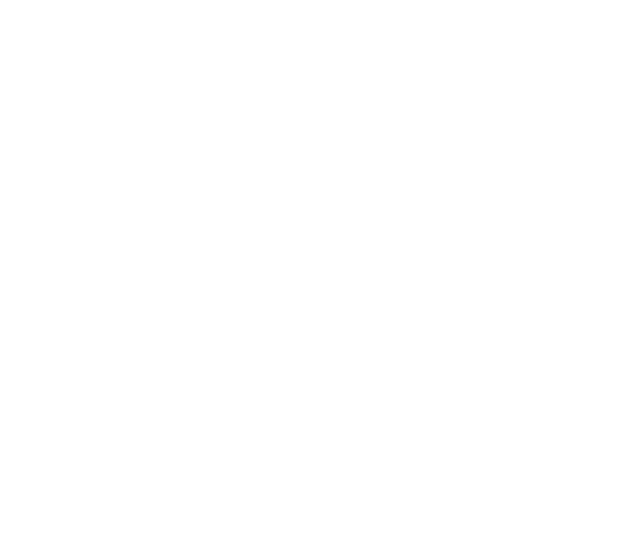
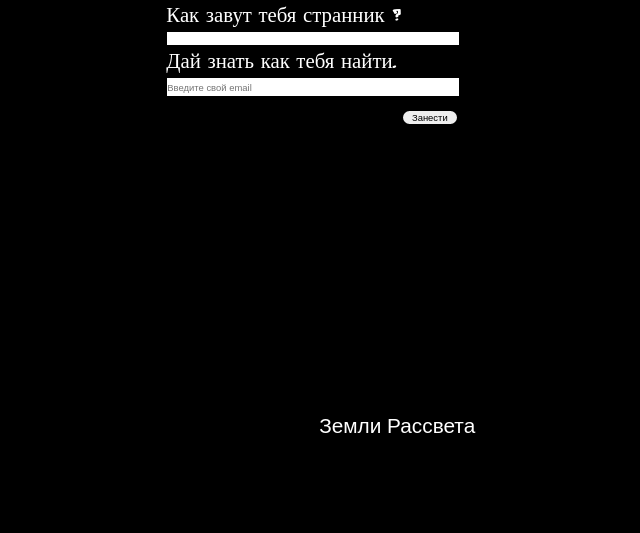
Before and after one commit to Keni13-coder/WEB-or-not, a plain HTML site: page home_web/index.html in a window 1280 px wide. Shown: the whole page, without its empty margins (258-898 px from the left). Drawn offline with Linux system fonts and the light colour scheme.

Commit message:
added home_web

```diff
--- a/home_web/app.js
+++ b/home_web/app.js
@@ -0,0 +1,22 @@
+
+let btns = document.querySelector(".btn");
+
+btns.onclick = (e) =>{
+    var namee  = document.getElementById("nam").value;
+    var value = document.getElementById('em').value;
+        if (value === ''|| (namee === '')) {
+            alert('Oops, there are still empty fields left')}
+
+        else{
+            var re = /^(([^<>()\[\]\\.,;:\s@"]+(\.[^<>()\[\]\\.,;:\s@"]+)*)|(".+"))@((\[[0-9]{1,3}\.[0-9]{1,3}\.[0-9]{1,3}\.[0-9]{1,3}\])|(([a-zA-Z\-0-9]+\.)+[a-zA-Z]{2,}))$/;
+            var valid = re.test(value);
+            if (valid){
+                document.getElementById("myId").disabled = false;
+
+            alert(`${namee} Тебе открылся путь в Земли Рассвета`)}
+            else{
+                alert("пидор")
+            }}
+
+
+}
--- a/home_web/index.html
+++ b/home_web/index.html
@@ -1,5 +1,5 @@
 <!DOCTYPE html>
-<html lang="en">
+<html lang="ru">
 <head>
 
     <meta charset="UTF-8">
@@ -11,6 +11,15 @@
     <title>My page</title>
 </head>
 <body>
-
+    <header class="header">
+        <form class="header__form" action="dop/ready-html.html" name="forma" method="post">
+            <label class="text">Как завут тебя странник ?</label>
+            <input class="TEXT" type="text" id="nam" required>
+            <label class="email"> Дай знать как тебя найти.</label>
+            <input class="Email" type="email" placeholder="Введите свой email"  id="em"  required>
+            <button class="btn" type="button" formmethod="post" onclick="" >Занести</button>
+            <button class="btn-2" type="submit" formmethod="post" onclick="" disabled id="myId">Земли Рассвета</button>
+        </form>
+    </header>
 </body>
 </html>
--- a/home_web/main.css
+++ b/home_web/main.css
@@ -0,0 +1,75 @@
+*{
+    margin: 0;
+    padding: 0;
+    box-sizing: border-box;
+}
+
+:root{
+    --index: calc(1vw + 1vh)
+}
+@font-face {
+    font-family: sedgwick-a;
+    src: url(fonts/SedgwickAveDisplay-Regular.ttf);
+}
+body{
+    background-color: #000;
+    color: #fff;
+    font-family: sedgwick-a;
+    font-size:var(--index) ;
+}
+/* .header{
+    display: flex;
+    flex-direction: column;
+    width: 400px;
+    position: absolute;
+    right: 750px;
+    line-height: 40px;
+} */
+.btn{
+    margin: calc(var(--index)/2.2) 0 0 0;
+    width: calc(var(--index)*3);
+    height:var(--index);
+    position: relative;
+    left: calc(var(--index)*11.17);
+    font-size:calc(var(--index)/2.2) ;
+    /* padding: calc(var(--index)) ; */
+    border-radius:calc(var(--index)*11.17) ;
+    border: calc(var(--index)/5) solid #000;
+}
+.header__form{
+    display: flex;
+    flex-direction: column;
+    width: calc(var(--index)*14.14);
+    position: absolute;
+    right: calc(var(--index)*27);
+    line-height:calc(var(--index)*1.5);
+}
+.TEXT{
+    width: calc(var(--index)*14.12);
+    height:calc(var(--index)/1.4) ;
+    font-size:calc(var(--index)/2.2);
+    border: calc(var(--index)/16) solid #000;
+}
+
+.Email{
+    width: calc(var(--index)*14.12);
+    height:calc(var(--index)/1.4) ;
+    font-size:calc(var(--index)/2.2);
+    padding: calc(var(--index)/2.3) 0 calc(var(--index)/2.3) 0  ;
+    border: calc(var(--index)/16) solid #000;
+
+}
+.btn-2{
+    margin: calc(var(--index)/2.2) 0 0 0;
+    width: calc(var(--index)*20);
+    height:calc(var(--index)*10);
+    position: fixed;
+    left: calc(var(--index)*21.5);
+    bottom:calc(var(--index)*13);
+    font-size:var(--index) ;
+    /* padding: calc(var(--index)) ; */
+    border-radius:calc(var(--index)*11.17) ;
+    border: calc(var(--index)/5) solid #000000;
+    background-color: #000;
+    color: #fff;
+}
```
Also changed, not shown: home_web/dop/ready-html.html (added, +17 -0 lines), home_web/dop/app.js (added), home_web/dop/main.css (added), home_web/fonts/SedgwickAveDisplay-Regular.ttf (added).
